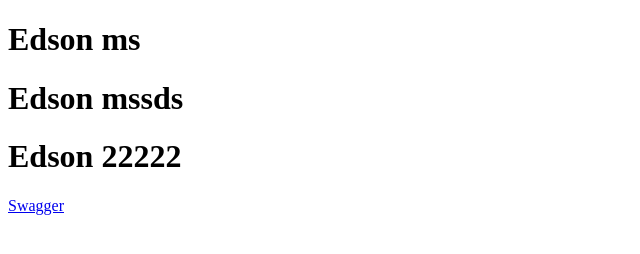
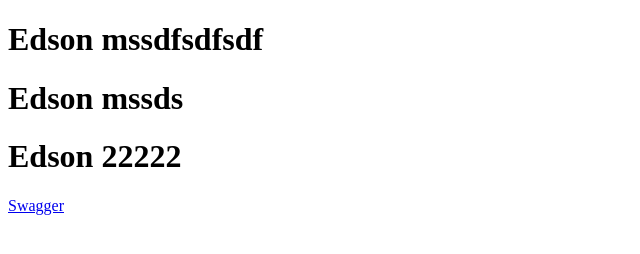
Before and after one commit to dmsfourteamNur/CkeckIn, a website: page html/index.html in a window 1280 px wide. Shown: the whole page, without its empty margins (0-640 px from the left). Drawn offline with Linux system fonts and the light colour scheme.

Commit message:
canisfdsfd

```diff
--- a/html/index.html
+++ b/html/index.html
@@ -7,7 +7,7 @@
     <title>Document</title>
   </head>
   <body>
-    <h1>Edson ms</h1>
+    <h1>Edson mssdfsdfsdf</h1>
     <h1>Edson mssds</h1>
     <h1>Edson 22222</h1>
     <a href="/api/swagger.html">Swagger</a>
```
